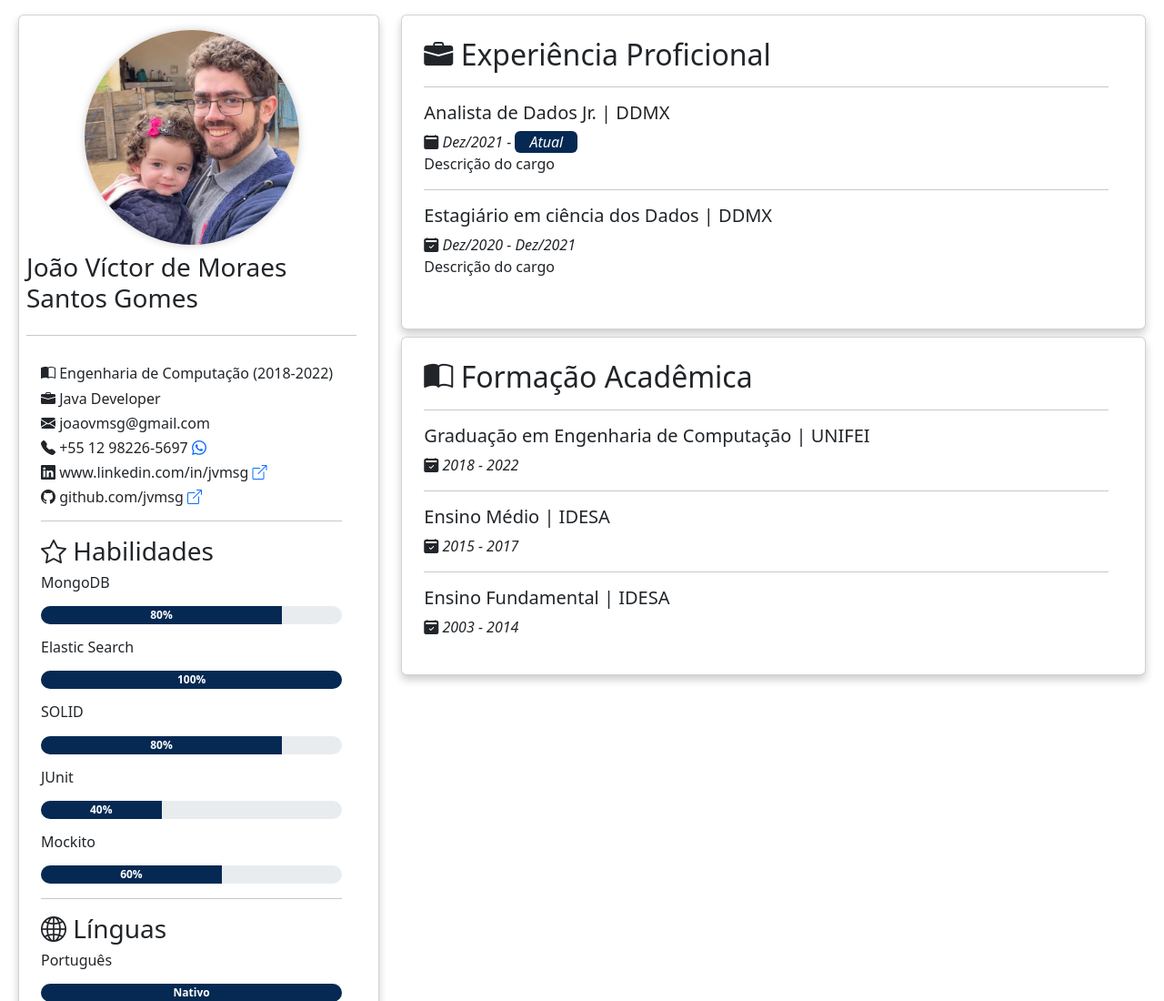
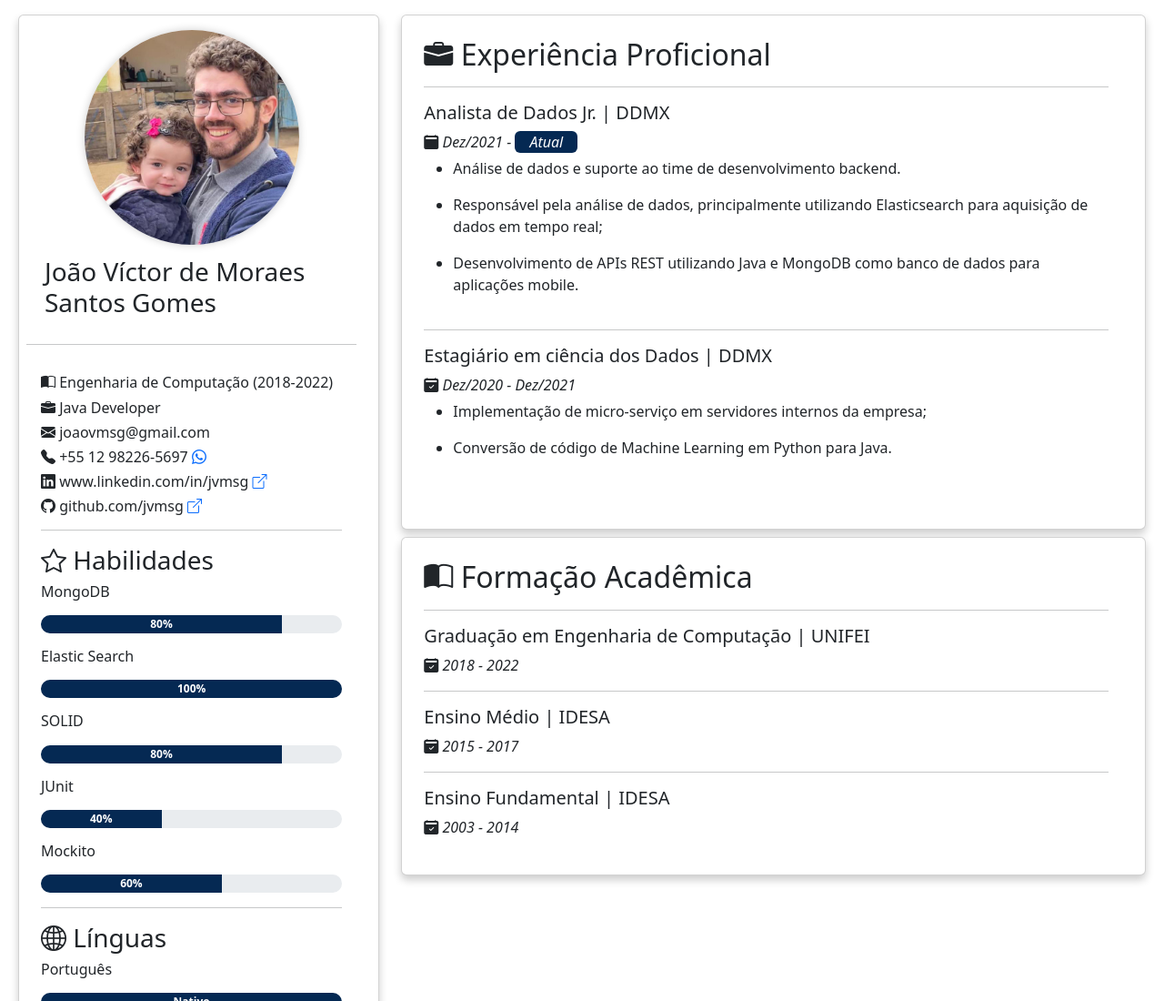
Before and after one commit to jvmsg/bootstrap-cv, a plain HTML site: page index.html in a window 1280 px wide. Shown: the top 1100 px of the page at 91% size. Drawn offline with nearby package versions, Linux system fonts and the light colour scheme.

Commit message:
Adição da descrição dos cargos

```diff
--- a/index.html
+++ b/index.html
@@ -17,6 +17,10 @@
         border-radius: 50%;
         margin: 0 auto;
         box-shadow: 0 0 10px rgba(0, 0, 0, 0.2);
+      }
+      .nome {
+        padding-inline: 20px;
+        padding-block: 5px;
       }
       .card {
         padding: 0.5em 1.5em 1.5em 0.5em;
@@ -73,6 +77,9 @@
         background-color: var(--skill-bar-color);
         border-radius: 0.375rem;
       }
+      ul{
+        padding-block: 5px;
+      }
       @media only screen and (max-width: 991px) {
         /* For mobile phones: */
         h2 {
@@ -106,7 +113,9 @@
         <div class="col-lg-4 col-12 my-2">
           <div class="card">
             <img class="mx-20 my-2" src="images/perfil.jpg" width="100%" />
-            <h3>João Víctor de Moraes Santos Gomes</h3>
+            <div class="nome">
+                <h3>João Víctor de Moraes Santos Gomes</h3>
+            </div>
 
             <hr />
 
@@ -199,15 +208,45 @@
               <h5>Analista de Dados Jr. | DDMX</h5>
               <i class="bi bi-calendar2-fill">
                 Dez/2021 -
-                <div class="atual">Atual</div></i
-              >
-              <p>Descrição do cargo</p>
+                <div class="atual">Atual</div>
+              </i>
+
+              <ul>
+                <li>
+                  <p>
+                    Análise de dados e suporte ao time de desenvolvimento
+                    backend.
+                  </p>
+                </li>
+                <li>
+                  <p>
+                    Responsável pela análise de dados, principalmente utilizando Elasticsearch para aquisição de dados em tempo real;
+                  </p>
+                </li>
+                <li>
+                  <p>
+                    Desenvolvimento de APIs REST utilizando Java e MongoDB como banco de dados para aplicações mobile.
+                  </p>
+                </li>
+              </ul>
 
               <hr />
 
               <h5>Estagiário em ciência dos Dados | DDMX</h5>
               <i class="bi bi-calendar2-check-fill"> Dez/2020 - Dez/2021</i>
-              <p>Descrição do cargo</p>
+              <ul>
+                <li>
+                  <p>
+                    Implementação de micro-serviço em servidores internos da
+                    empresa;
+                  </p>
+                </li>
+                <li>
+                  <p>
+                    Conversão de código de Machine Learning em Python para Java.
+                  </p>
+                </li>
+              </ul>
             </div>
           </div>
 
```
